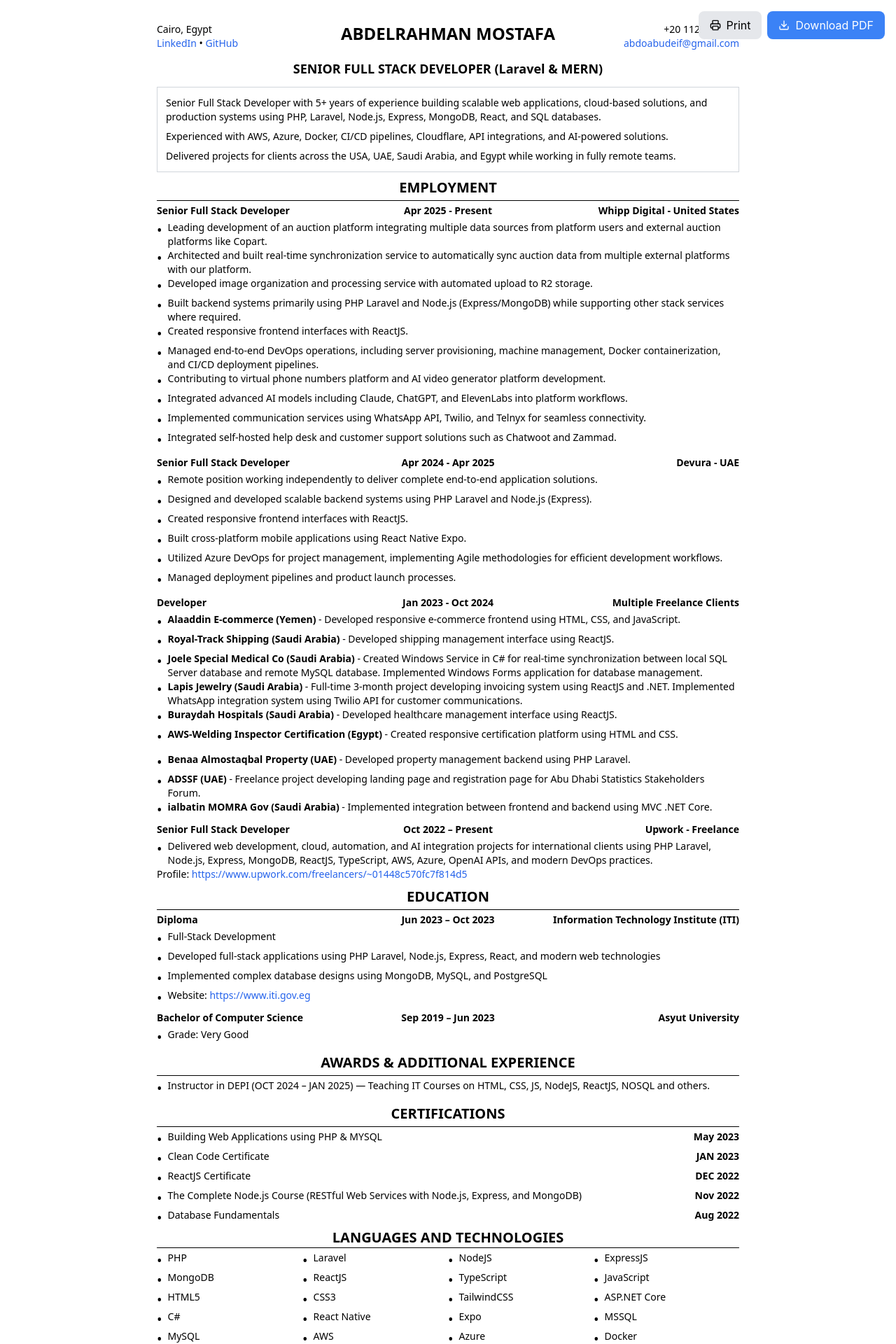
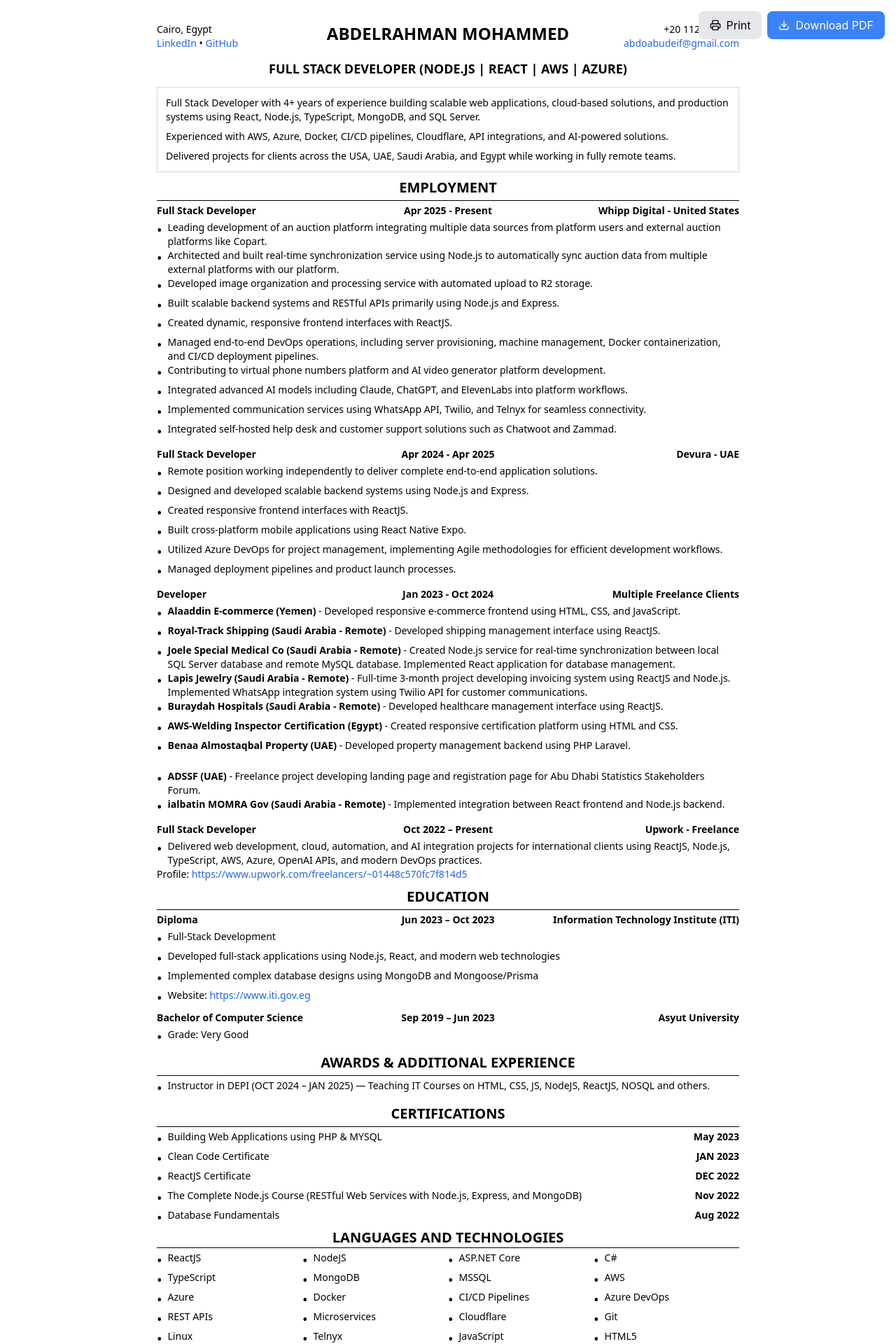
Before and after one commit to TWhYNoTT/my-app, a React (Create React App) app: page / in a window 1280 px wide. Shown: the top 1920 px of the page at 70% size. Built offline with nearby package versions, Linux system fonts and the light colour scheme.

Commit message:
feat: implement CV component with print and PDF download functionality

```diff
--- a/src/App.js
+++ b/src/App.js
@@ -66,7 +66,7 @@
             <p>Cairo, Egypt</p>
             <p><a href="https://www.linkedin.com/in/abdelrahman-mostafa-978817273/" target="_blank" className="text-blue-600">LinkedIn</a> • <a href="https://github.com/TWhYNoTT/" target="_blank" className="text-blue-600">GitHub</a></p>
           </div>
-          <h1 className="absolute left-1/2 top-0 -translate-x-1/2 text-2xl font-bold whitespace-nowrap text-center">ABDELRAHMAN MOSTAFA</h1>
+          <h1 className="absolute left-1/2 top-0 -translate-x-1/2 text-2xl font-bold whitespace-nowrap text-center">ABDELRAHMAN MOHAMMED</h1>
           <div className="text-right">
             <p>+20 1128582404</p>
             <p><a href="mailto:abdoabudeif@gmail.com" className="text-blue-600">abdoabudeif@gmail.com</a></p>
@@ -74,14 +74,14 @@
         </div>
 
         <div className="text-center mt-3">
-          <h2 className="text-lg font-bold">SENIOR FULL STACK DEVELOPER (Laravel & MERN)</h2>
+          <h2 className="text-lg font-bold">FULL STACK DEVELOPER (NODE.JS | REACT | AWS | AZURE)</h2>
         </div>
 
         <div className="border border-gray-300 p-3 mt-3 mb-1 text-sm">
           <p>
-            Senior Full Stack Developer with 5+ years of experience building scalable web applications,
-            cloud-based solutions, and production systems using PHP, Laravel, Node.js, Express, MongoDB,
-            React, and SQL databases.
+            Full Stack Developer with 4+ years of experience building scalable web applications,
+            cloud-based solutions, and production systems using React, Node.js, TypeScript,
+            MongoDB, and SQL Server.
           </p>
           <p className="mt-2">
             Experienced with AWS, Azure, Docker, CI/CD pipelines, Cloudflare,
@@ -102,7 +102,7 @@
         <div>
           {/* Full Stack Developer Whipp Digital */}
           <div className="grid grid-cols-3 py-1">
-            <div className="font-bold text-left">Senior Full Stack Developer</div>
+            <div className="font-bold text-left">Full Stack Developer</div>
             <div className="font-bold text-center">Apr 2025 - Present</div>
             <div className="font-bold text-right">Whipp Digital - United States</div>
           </div>
@@ -113,7 +113,7 @@
             </div>
             <div className="flex items-start">
               <span className="mr-2 text-xl">•</span>
-              <span>Architected and built real-time synchronization service to automatically sync auction data from multiple external platforms with our platform.</span>
+              <span>Architected and built real-time synchronization service using Node.js to automatically sync auction data from multiple external platforms with our platform.</span>
             </div>
             <div className="flex items-start">
               <span className="mr-2 text-xl">•</span>
@@ -121,11 +121,11 @@
             </div>
             <div className="flex items-start">
               <span className="mr-2 text-xl">•</span>
-              <span>Built backend systems primarily using PHP Laravel and Node.js (Express/MongoDB) while supporting other stack services where required.</span>
+              <span>Built scalable backend systems and RESTful APIs primarily using Node.js and Express.</span>
             </div>
             <div className="flex items-start">
               <span className="mr-2 text-xl">•</span>
-              <span>Created responsive frontend interfaces with ReactJS.</span>
+              <span>Created dynamic, responsive frontend interfaces with ReactJS.</span>
             </div>
             <div className="flex items-start">
               <span className="mr-2 text-xl">•</span>
@@ -151,7 +151,7 @@
 
           {/* Full-stack Developer Devura */}
           <div className="grid grid-cols-3 py-1">
-            <div className="font-bold text-left">Senior Full Stack Developer</div>
+            <div className="font-bold text-left">Full Stack Developer</div>
             <div className="font-bold text-center whitespace-nowrap">Apr 2024 - Apr 2025</div>
             <div className="font-bold text-right">Devura - UAE</div>
           </div>
@@ -162,7 +162,7 @@
             </div>
             <div className="flex items-start">
               <span className="mr-2 text-xl">•</span>
-              <span>Designed and developed scalable backend systems using PHP Laravel and Node.js (Express).</span>
+              <span>Designed and developed scalable backend systems using Node.js and Express.</span>
             </div>
             <div className="flex items-start">
               <span className="mr-2 text-xl">•</span>
@@ -188,58 +188,59 @@
             <div className="font-bold text-center">Jan 2023 - Oct 2024</div>
             <div className="font-bold text-right">Multiple Freelance Clients</div>
           </div>
-          <div className="">
+          <div className="mb-1">
             <div className="flex items-start">
               <span className="mr-2 text-xl">•</span>
               <span><strong>Alaaddin E-commerce (Yemen)</strong> - Developed responsive e-commerce frontend using HTML, CSS, and JavaScript.</span>
             </div>
             <div className="flex items-start">
               <span className="mr-2 text-xl">•</span>
-              <span><strong>Royal-Track Shipping (Saudi Arabia)</strong> - Developed shipping management interface using ReactJS.</span>
+              <span><strong>Royal-Track Shipping (Saudi Arabia - Remote)</strong> - Developed shipping management interface using ReactJS.</span>
             </div>
             <div className="flex items-start">
               <span className="mr-2 text-xl">•</span>
-              <span><strong>Joele Special Medical Co (Saudi Arabia)</strong> - Created Windows Service in C# for real-time synchronization between local SQL Server database and remote MySQL database. Implemented Windows Forms application for database management.</span>
+              <span><strong>Joele Special Medical Co (Saudi Arabia - Remote)</strong> - Created Node.js service for real-time synchronization between local SQL Server database and remote MySQL database. Implemented React application for database management.</span>
             </div>
             <div className="flex items-start">
               <span className="mr-2 text-xl">•</span>
-              <span><strong>Lapis Jewelry (Saudi Arabia)</strong> - Full-time 3-month project developing invoicing system using ReactJS and .NET. Implemented WhatsApp integration system using Twilio API for customer communications.</span>
+              <span><strong>Lapis Jewelry (Saudi Arabia - Remote)</strong> - Full-time 3-month project developing invoicing system using ReactJS and Node.js. Implemented WhatsApp integration system using Twilio API for customer communications.</span>
             </div>
             <div className="flex items-start">
               <span className="mr-2 text-xl">•</span>
-              <span><strong>Buraydah Hospitals (Saudi Arabia)</strong> - Developed healthcare management interface using ReactJS.</span>
+              <span><strong>Buraydah Hospitals (Saudi Arabia - Remote)</strong> - Developed healthcare management interface using ReactJS.</span>
             </div>
             <div className="flex items-start">
               <span className="mr-2 text-xl">•</span>
               <span><strong>AWS-Welding Inspector Certification (Egypt)</strong> - Created responsive certification platform using HTML and CSS.</span>
             </div>
-            <div className="pt-2">
             <div className="flex items-start">
               <span className="mr-2 text-xl">•</span>
               <span><strong>Benaa Almostaqbal Property (UAE)</strong> - Developed property management backend using PHP Laravel.</span>
             </div>
-
+            <div className="flex items-start p-2">
+              <span className="mr-2 text-xl"> </span>
+              <span> </span>
+            </div>
             <div className="flex items-start">
               <span className="mr-2 text-xl">•</span>
               <span><strong>ADSSF (UAE)</strong> - Freelance project developing landing page and registration page for Abu Dhabi Statistics Stakeholders Forum.</span>
             </div>
             <div className="flex items-start">
               <span className="mr-2 text-xl">•</span>
-                <span><strong>ialbatin MOMRA Gov (Saudi Arabia)</strong> - Implemented integration between frontend and backend using MVC .NET Core.</span>
-              </div>
+              <span><strong>ialbatin MOMRA Gov (Saudi Arabia - Remote)</strong> - Implemented integration between React frontend and Node.js backend.</span>
             </div>
           </div>
 
           {/* Full Stack Developer Upwork */}
           <div className="grid grid-cols-3 py-1">
-            <div className="font-bold text-left">Senior Full Stack Developer</div>
+            <div className="font-bold text-left">Full Stack Developer</div>
             <div className="font-bold text-center">Oct 2022 – Present</div>
             <div className="font-bold text-right">Upwork - Freelance</div>
           </div>
           <div className="mb-1">
             <div className="flex items-start">
               <span className="mr-2 text-xl">•</span>
-              <span>Delivered web development, cloud, automation, and AI integration projects for international clients using PHP Laravel, Node.js, Express, MongoDB, ReactJS, TypeScript, AWS, Azure, OpenAI APIs, and modern DevOps practices.</span>
+              <span>Delivered web development, cloud, automation, and AI integration projects for international clients using ReactJS, Node.js, TypeScript, AWS, Azure, OpenAI APIs, and modern DevOps practices.</span>
             </div>
             <div className="flex items-start">
               <span>Profile: <a href="https://www.upwork.com/freelancers/~01448c570fc7f814d5" target="_blank" className="text-blue-600">https://www.upwork.com/freelancers/~01448c570fc7f814d5</a></span>
@@ -267,11 +268,11 @@
             </div>
             <div className="flex items-start">
               <span className="mr-2 text-xl">•</span>
-              <span>Developed full-stack applications using PHP Laravel, Node.js, Express, React, and modern web technologies</span>
+              <span>Developed full-stack applications using Node.js, React, and modern web technologies</span>
             </div>
             <div className="flex items-start">
               <span className="mr-2 text-xl">•</span>
-              <span>Implemented complex database designs using MongoDB, MySQL, and PostgreSQL</span>
+              <span>Implemented complex database designs using MongoDB and Mongoose/Prisma</span>
             </div>
             <div className="flex items-start">
               <span className="mr-2 text-xl">•</span>
@@ -356,47 +357,11 @@
         <div className="grid grid-cols-4 mb-1">
           <div className="flex items-start">
             <span className="mr-2 text-xl">•</span>
-            <span>PHP</span>
-          </div>
-          <div className="flex items-start">
-            <span className="mr-2 text-xl">•</span>
-            <span>Laravel</span>
+            <span>ReactJS</span>
           </div>
           <div className="flex items-start">
             <span className="mr-2 text-xl">•</span>
             <span>NodeJS</span>
-          </div>
-          <div className="flex items-start">
-            <span className="mr-2 text-xl">•</span>
-            <span>ExpressJS</span>
-          </div>
-          <div className="flex items-start">
-            <span className="mr-2 text-xl">•</span>
-            <span>MongoDB</span>
-          </div>
-          <div className="flex items-start">
-            <span className="mr-2 text-xl">•</span>
-            <span>ReactJS</span>
-          </div>
-          <div className="flex items-start">
-            <span className="mr-2 text-xl">•</span>
-            <span>TypeScript</span>
-          </div>
-          <div className="flex items-start">
-            <span className="mr-2 text-xl">•</span>
-            <span>JavaScript</span>
-          </div>
-          <div className="flex items-start">
-            <span className="mr-2 text-xl">•</span>
-            <span>HTML5</span>
-          </div>
-          <div className="flex items-start">
-            <span className="mr-2 text-xl">•</span>
-            <span>CSS3</span>
-          </div>
-          <div className="flex items-start">
-            <span className="mr-2 text-xl">•</span>
-            <span>TailwindCSS</span>
           </div>
           <div className="flex items-start">
             <span className="mr-2 text-xl">•</span>
@@ -408,19 +373,15 @@
           </div>
           <div className="flex items-start">
             <span className="mr-2 text-xl">•</span>
-            <span>React Native</span>
+            <span>TypeScript</span>
           </div>
           <div className="flex items-start">
             <span className="mr-2 text-xl">•</span>
-            <span>Expo</span>
+            <span>MongoDB</span>
           </div>
           <div className="flex items-start">
             <span className="mr-2 text-xl">•</span>
             <span>MSSQL</span>
-          </div>
-          <div className="flex items-start">
-            <span className="mr-2 text-xl">•</span>
-            <span>MySQL</span>
           </div>
           <div className="flex items-start">
             <span className="mr-2 text-xl">•</span>
@@ -468,6 +429,26 @@
           </div>
           <div className="flex items-start">
             <span className="mr-2 text-xl">•</span>
+            <span>JavaScript</span>
+          </div>
+          <div className="flex items-start">
+            <span className="mr-2 text-xl">•</span>
+            <span>HTML5</span>
+          </div>
+          <div className="flex items-start">
+            <span className="mr-2 text-xl">•</span>
+            <span>CSS3</span>
+          </div>
+          <div className="flex items-start">
+            <span className="mr-2 text-xl">•</span>
+            <span>React Native</span>
+          </div>
+          <div className="flex items-start">
+            <span className="mr-2 text-xl">•</span>
+            <span>Expo</span>
+          </div>
+          <div className="flex items-start">
+            <span className="mr-2 text-xl">•</span>
             <span>AngularJS</span>
           </div>
           <div className="flex items-start">
@@ -488,7 +469,23 @@
           </div>
           <div className="flex items-start">
             <span className="mr-2 text-xl">•</span>
+            <span>TailwindCSS</span>
+          </div>
+          <div className="flex items-start">
+            <span className="mr-2 text-xl">•</span>
+            <span>PHP</span>
+          </div>
+          <div className="flex items-start">
+            <span className="mr-2 text-xl">•</span>
+            <span>Laravel</span>
+          </div>
+          <div className="flex items-start">
+            <span className="mr-2 text-xl">•</span>
             <span>Python</span>
+          </div>
+          <div className="flex items-start">
+            <span className="mr-2 text-xl">•</span>
+            <span>MySQL</span>
           </div>
           <div className="flex items-start">
             <span className="mr-2 text-xl">•</span>
```
Lines whose indentation alone changed are shown as unchanged.
